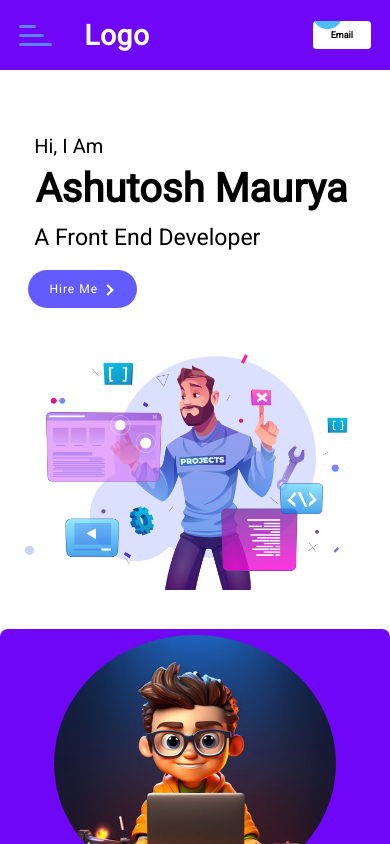
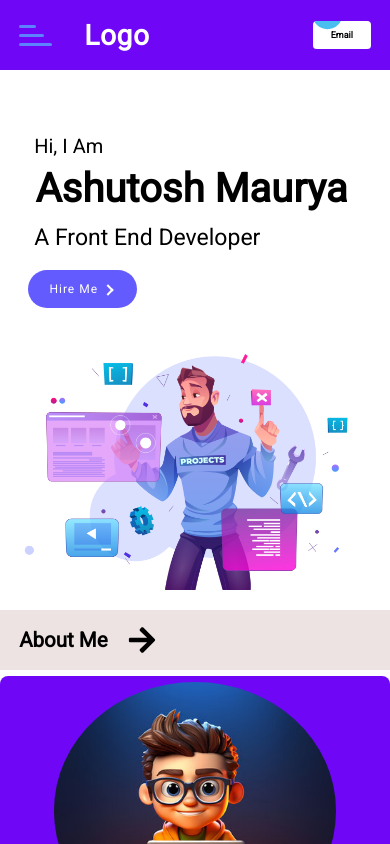
Before and after one commit to ashutoshmaurya293/Portfolio, a React (Vite) app: page / in a window 390 px wide. Shown: the top 844 px of the page. Built offline with nearby package versions, Linux system fonts and the light colour scheme.

Commit message:
a heading added

```diff
--- a/src/conponents/main/Main.css
+++ b/src/conponents/main/Main.css
@@ -45,18 +45,30 @@
   align-items: center;
   justify-content: center;
 }
-
+.abouth{
+  height: 80px;
+  width: 100%;
+  background-color:#eee3e3;
+  display: flex;
+  align-items: center;
+}
+.abouth h1{
+  margin: 0 5rem;
+}
 .animated-div {
   background-color: #6f07f6;
   color: #fff;
-  height: 280px;
+  height: 300px;
   width: 100%;
   padding: 20px;
   border-radius: 8px;
   display: flex;
   align-items: center;
   padding: 1rem;
-  margin-top: 3rem;
+  margin-top: 1rem;
+}
+.icona{
+font-size: 30px;
 }
 .aboutImg {
   height: 100%;
@@ -117,14 +129,9 @@
     background-color: #6f07f6;
     color: #fff;
     height: 580px;
-    width: 100%;
-    padding: 20px;
-    border-radius: 8px;
-    display: flex;
     flex-direction: column;
-    align-items: center;
     padding: 1rem;
-    margin-top: 3rem;
+    margin-top: 1rem;
   }
   .aboutImg {
     height: 100%;
@@ -138,20 +145,15 @@
     object-fit: cover;
   }
   .aboutContent {
-    height: 70%;
     width: 90%;
-    margin: 0 auto;
     background-color: #f7f7f7;
-    padding: 20px;
-    border-radius: 10px;
-    box-shadow: 0 0 10px rgba(0, 0, 0, 0.1);
   }
 
-  .aboutContent p {
-    font-size: 20px;
-    font-weight: 600;
-    line-height: 1.5;
-    color: #333;
+  .abouth{
+    height: 60px;
+  }
+  .abouth h1{
+    margin: 0 3rem;
   }
 
 }
--- a/src/conponents/main/Main.jsx
+++ b/src/conponents/main/Main.jsx
@@ -4,6 +4,7 @@ import { motion } from "framer-motion";
 import img1 from "../../Images/img4.jpg";
 import img2 from "../../Images/develpoer.jpg";
 import HireMe from "../HireMe/HireMe";
+import { FaArrowRight } from "react-icons/fa";
 
 const Main = () => {
   return (
@@ -41,6 +42,19 @@ const Main = () => {
         </motion.div>
       </div>
       <motion.div
+        className="abouth"
+         initial={{
+            x: "-100%",
+            opacity: 0,
+          }}
+          whileInView={{
+            x: 0,
+            opacity: 10,
+          }}>
+<h1>About Me</h1>
+<FaArrowRight className="icona"/>
+        </motion.div>
+      <motion.div
         initial={{ opacity: 0, y: 1000 }}
         animate={{ opacity: 1, y: 0 }}
         transition={{ duration: 1 }}
```
